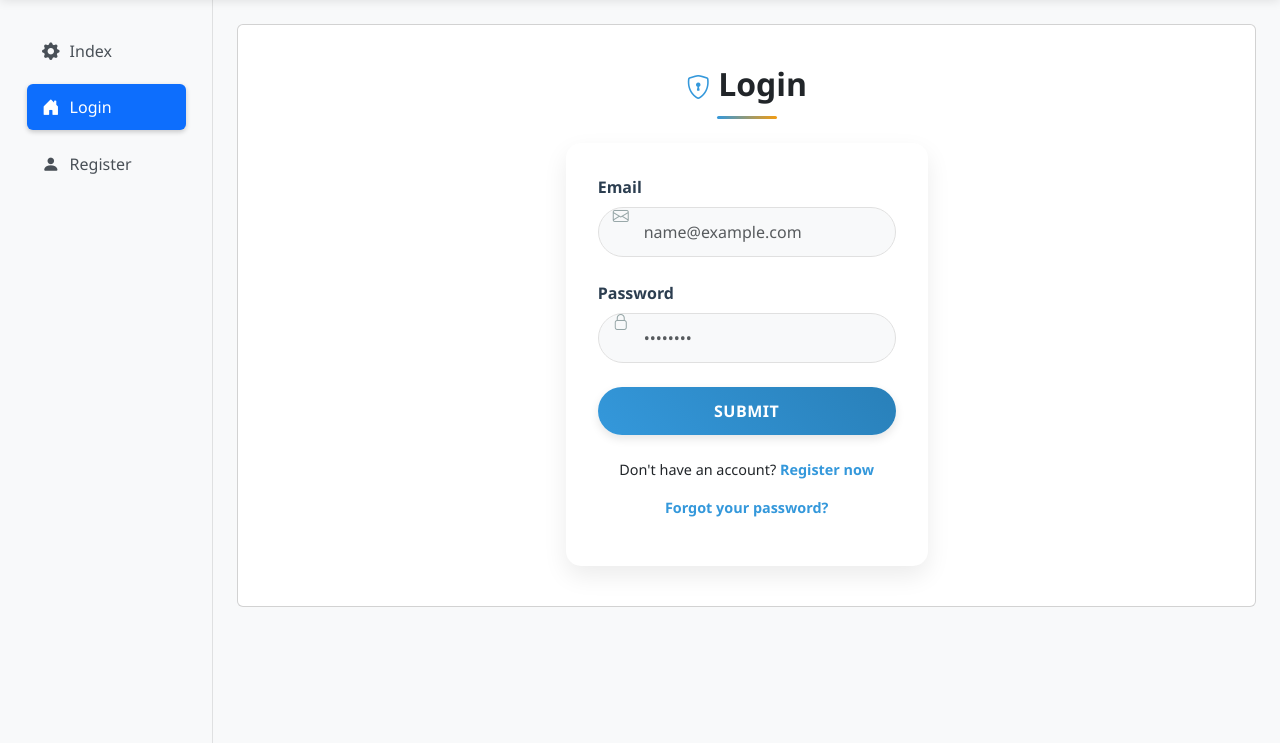
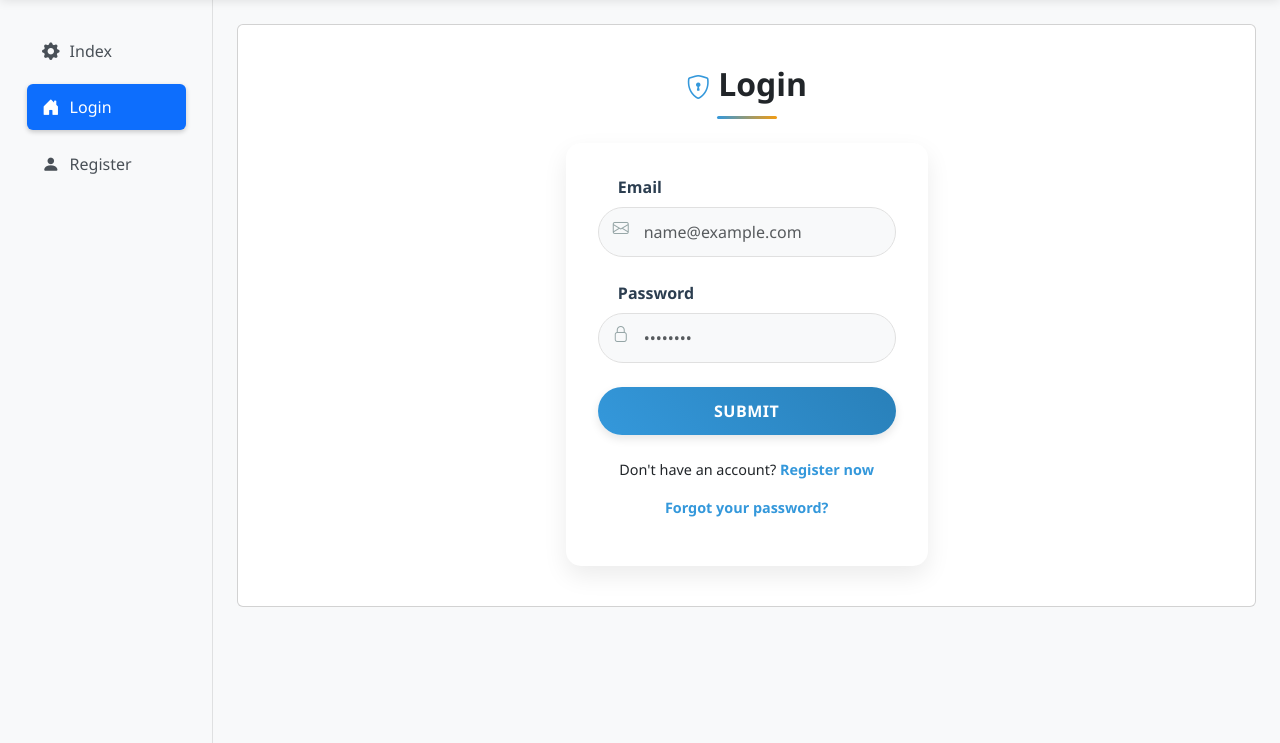
Before and after one commit to malic296/PacePack, a Flask app: page /content/login in a window 1280 px wide. Shown: the part 73-816 px from the top of the page. Run offline with Flask 3, Linux system fonts and the light colour scheme; the visitor is signed in with stand-in values (Sample User, id 1); some libraries are stand-ins or nearby versions.

Commit message:
Login icons small fix

```diff
--- a/static/style.css
+++ b/static/style.css
@@ -430,7 +430,15 @@
   }
 
   .input-icon {
-    position: absolute;
+    position: relative;
+    left: 15px;
+    top: 50%;
+    transform: translateY(-50%);
+    color: #95a5a6;
+    z-index: 10;
+  }
+  .input-login-icon {
+    position: relative;
     left: 15px;
     top: 50%;
     transform: translateY(-50%);
--- a/templates/login.html
+++ b/templates/login.html
@@ -12,7 +12,7 @@
 
       <div class="input-group">
         <div class="position-relative">
-          <i class="bi bi-envelope input-icon"></i>
+          <i class="bi bi-envelope input-login-icon"></i>
           {{ form.email.label(class="form-label") }}
           {{ form.email(class="form-control icon-input", placeholder="name@example.com") }}
         </div>
@@ -20,7 +20,7 @@
 
       <div class="input-group">
         <div class="position-relative">
-          <i class="bi bi-lock input-icon"></i>
+          <i class="bi bi-lock input-login-icon"></i>
           {{ form.password.label(class="form-label") }}
           {{ form.password(class="form-control icon-input", placeholder="••••••••") }}
         </div>
```
